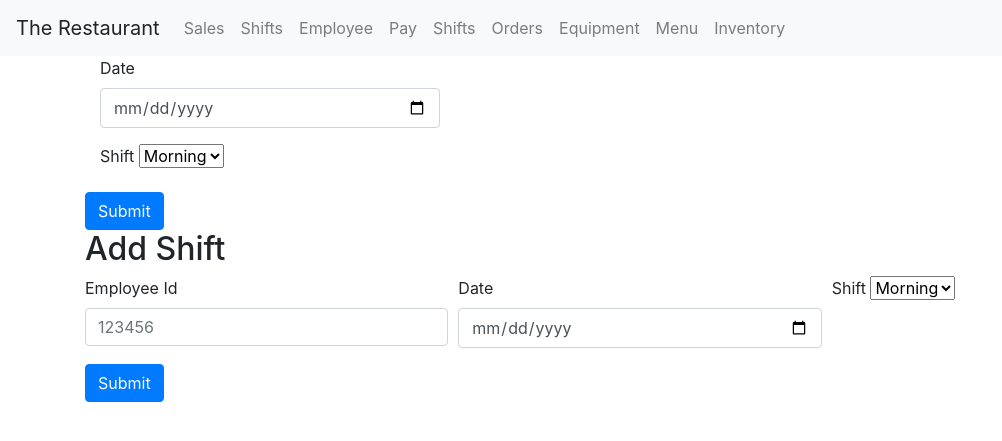
After one commit to McDermottSJ/Databases_Project, a Flask app: page /shifts in a window 1280 px wide. The commit adds this page. Shown: the top 441 px of the page, without its empty margins (0-1002 px from the left). Run offline with Flask 2, Linux system fonts and the light colour scheme; some libraries are stand-ins or nearby versions.

Commit message:
Added shift management

```diff
--- a/main.py
+++ b/main.py
@@ -60,6 +60,43 @@ def search():
             return render_template('sales.html', data=results)
         else:
             return render_template('sales.html', error=True)
+
+@app.route('/shifts')
+def shifts():
+    return render_template('shifts.html')
+
+@app.route('/add_shift', methods=['POST'])
+def add_shift():
+    if request.method == 'POST':
+        employee_id = request.form.get('employeeId')
+        date = request.form.get('date')
+        shift = request.form.get('shift')
+        insert_shift(employee_id, date, shift)
+        return redirect('shifts')
+    else:
+        return redirect('shifts')
+
+@app.route('/lookup_shift', methods=['POST'])
+def lookup_shift():
+    if request.method == 'POST':
+        date = request.form.get('date')
+        shifts = request.form.get('shift')
+        print('Shifts: {}'.format(shifts))
+        if shifts == 'both':
+            morning_shifts = find_morning_shifts(date)
+            evening_shifts = find_evening_shifts(date)
+            print('Morning Shifts: {}'.format(morning_shifts))
+            print('Evening Shifts: {}'.format(evening_shifts))
+            return render_template('shifts.html', morning=morning_shifts, evening=evening_shifts, date=date)
+        elif shifts == 'morning':
+            morning_shifts = find_morning_shifts(date)
+            print('Morning Shifts: {}'.format(morning_shifts))
+            return render_template('shifts.html', morning=morning_shifts, date=date)
+        elif shifts == 'evening':
+            evening_shifts = find_evening_shifts(date)
+            print('Evening Shifts: {}'.format(evening_shifts))
+            return render_template('shifts.html', evening=evening_shifts, date=date)
+    return render_template('shifts.html', lookup=True)
 
 @app.route('/hire', methods=['POST'])
 def hire():
@@ -176,3 +213,18 @@ def add_server(employee_id):
 def add_manager(employee_id):
     db.query('INSERT INTO manager VALUES ({})'.format(employee_id))
     return
+
+def find_morning_shifts(date):
+    shifts = db.query('SELECT last_name, start_time, end_time  FROM shift NATURAL JOIN employee WHERE start_time = "08:00:00" AND shift_date = "{}"'.format(date))
+    return shifts.as_dict()
+
+def find_evening_shifts(date):
+    shifts = db.query('SELECT last_name, start_time, end_time  FROM shift NATURAL JOIN employee WHERE start_time = "16:00:00" AND shift_date = "{}"'.format(date))
+    return shifts.as_dict()
+
+def insert_shift(employee_id, date, shift):
+    if shift == 'morning':
+        db.query('INSERT INTO shift VALUES ({}, "08:00:00", "16:00:00", "{}")'.format(employee_id, date))
+    elif shift == 'evening':
+        db.query('INSERT INTO shift VALUES ({}, "16:00:00", "22:00:00", "{}")'.format(employee_id, date))
+    return
--- a/templates/index.html
+++ b/templates/index.html
@@ -34,7 +34,7 @@
           <a class="nav-link" href="{{ '/pay' }}">Pay</a>
       </li>
       <li class="nav-item">
-          <a class="nav-link" href="{{ '/shifts' }}">Employee</a>
+          <a class="nav-link" href="{{ '/shifts' }}">Shifts</a>
       </li>
       <li class="nav-item">
           <a class="nav-link" href="{{ '/orders' }}">Orders</a>
--- /dev/null
+++ b/templates/shifts.html
@@ -0,0 +1,101 @@
+
+{% extends "index.html" %}
+{% block title %}Index{% endblock %}
+{% block head %}
+{{ super() }}
+<style type="text/css">
+    .important { color: #336699; }
+</style>
+{% endblock %}
+{% block content %}
+<div class="container">
+    <div class="outline">
+      <form action="{{ url_for('lookup_shift') }}" method="post">
+                <div class="form-group col-md-4">
+                  <label for="Date">Date</label>
+                  <input type="date" class="form-control" required name="date" id="date">
+                </div>
+                <div class="form-group col-md-4">
+                  <label for="shift">Shift</label>
+                  <select class="exampleFormControlSelect1" name="shift">
+                      <option value="morning">Morning</option>
+                      <option value="evening">Evening</option>
+                      <option value="both">Both</option>
+                  </select>
+                </div>
+              <button type="submit" class="btn btn-primary">Submit</button>
+            </form>
+      {% if morning %}
+        <h2>Morning {{ date }}</h2>
+        <table class="table">
+            <thead>
+            <tr>
+                <th scope="col">#</th>
+                <th scope="col">Last Name</th>
+                <th scope="col">Start Time</th>
+                <th scope="col">End Time</th>
+            </tr>
+            </thead>
+            {% for shift in morning %}
+            <tr>
+                <th>{{ loop.index}}</th>
+                <td>{{ shift.last_name}}</td>
+                <td>{{ shift.start_time}}</td>
+                <td>{{ shift.end_time }}</td>
+            </tr>
+            {% endfor %}
+        </table>
+      {% endif %}
+      {% if evening %}
+        <h2>Evening  {{ date }}</h2>
+        <table class="table">
+            <thead>
+              <tr>
+                  <th scope="col">#</th>
+                  <th scope="col">Last Name</th>
+                  <th scope="col">Start Time</th>
+                  <th scope="col">End Time</th>
+              </tr>
+            </thead>
+            {% for shift in evening %}
+            <tr>
+                <th>{{ loop.index}}</th>
+                <td>{{ shift.last_name }}</td>
+                <td>{{ shift.start_time}}</td>
+                <td>{{ shift.end_time }}</td>
+            </tr>
+            {% endfor %}
+        </table>
+      {% endif %}
+            <h2>Add Shift</h2>
+            <form action="{{ url_for('add_shift') }}" method="post">
+              <div class="form-row">
+                <div class="form-group col-md-4">
+                  <label for="employeeId">Employee Id</label>
+                  <input type="text" class="form-control" required name="employeeId" id="employeeId" placeholder="123456">
+                </div>
+                <div class="form-group col-md-4">
+                  <label for="Date">Date</label>
+                  <input type="date" class="form-control" required name="date" id="date">
+                </div>
+                <div class="form-group col-md-4">
+                  <label for="shift">Shift</label>
+                  <select class="exampleFormControlSelect1" name="shift">
+                      <option value="morning">Morning</option>
+                      <option value="evening">Evening</option>
+                  </select>
+                </div>
+              </div>
+              <button type="submit" class="btn btn-primary">Submit</button>
+            </form>
+{% if error %}
+  <div class="container">
+    <div class="alert alert-danger">
+      <strong>Error!</strong> Your query did not match any results :[
+    </div>
+  </div>
+{% endif %}
+   </div>
+</div>
+
+{% endblock %}
```
Also changed, not shown: templates/employee.html (+1 -9 lines).
